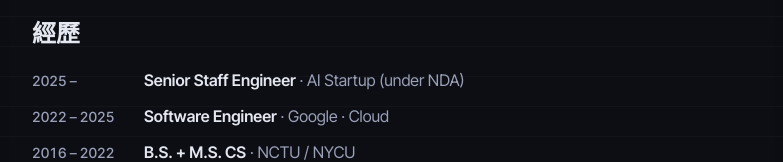
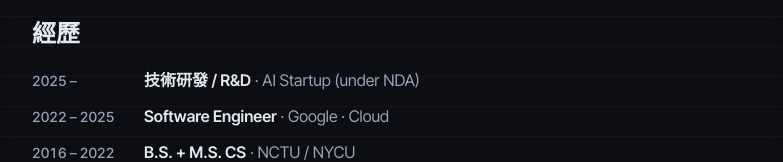
Before and after one commit to HanaYukii/hanayukii-site, a Next.js app: page /about in a window 1280 px wide. Shown: the part 1163-1325 px from the top of the page, without its empty margins (248-1031 px from the left). Built offline with nearby package versions, Linux system fonts and the light colour scheme.

Commit message:
Update profile — describe technical R&D without seniority title

```diff
--- a/src/app/about/AboutContent.tsx
+++ b/src/app/about/AboutContent.tsx
@@ -98,7 +98,7 @@
 };
 
 const background = [
-  { period: "2025 –", role: "Senior Staff Engineer", place: "AI Startup (under NDA)" },
+  { period: "2025 –", role: "技術研發 / R&D", place: "AI Startup (under NDA)" },
   { period: "2022 – 2025", role: "Software Engineer", place: "Google · Cloud" },
   { period: "2016 – 2022", role: "B.S. + M.S. CS", place: "NCTU / NYCU" },
 ];
@@ -167,7 +167,7 @@
         <section>
           {lang === "zh" ? (
             <p className="text-lg leading-relaxed text-text-muted">
-              我是<strong className="text-text">花雪 (HanaYukii)</strong>，<Link href="/blog/cp-career-memoir" className="prose-link">程式競賽</Link>出身，喜歡演算法跟數學。在 <Link href="/blog/leaving-google" className="prose-link">Google 待了三年</Link>後離開，現在在一間 AI 新創做 Senior Staff Engineer，平常也碰 Web3。這個網站隨手記些自己有興趣的東西，想寫啥寫啥。
+              我是<strong className="text-text">花雪 (HanaYukii)</strong>，<Link href="/blog/cp-career-memoir" className="prose-link">程式競賽</Link>出身，喜歡演算法跟數學。在 <Link href="/blog/leaving-google" className="prose-link">Google 待了三年</Link>後離開，現在在一間 AI 新創做技術研發，平常也碰 Web3。這個網站隨手記些自己有興趣的東西，想寫啥寫啥。
             </p>
           ) : (
             <p className="text-lg leading-relaxed text-text-muted">
@@ -175,7 +175,7 @@
               <Link href="/blog/cp-career-memoir" className="prose-link">competitive programming</Link>{" "}
               background, and I like algorithms and math. After{" "}
               <Link href="/blog/leaving-google" className="prose-link">three years at Google</Link>{" "}
-              I left and joined an AI startup, where I&apos;m now a Senior Staff Engineer. I also build in Web3 and write here about whatever I happen to find interesting.
+              I left and joined an AI startup, where I now work in R&amp;D. I also build in Web3 and write here about whatever I happen to find interesting.
             </p>
           )}
         </section>
--- a/src/app/about/page.tsx
+++ b/src/app/about/page.tsx
@@ -2,7 +2,7 @@
 import AboutContent from "./AboutContent";
 
 const DESCRIPTION =
-  "花雪 HanaYukii：ex-Google 工程師、現任 AI 新創 Senior Staff Engineer，程式競賽 ICPC Gold／Codeforces IM，也做 Web3。";
+  "花雪 HanaYukii：ex-Google 工程師，目前在 AI 新創做技術研發，程式競賽 ICPC Gold／Codeforces IM，也做 Web3。";
 
 export const metadata: Metadata = {
   title: "About | 花雪 HanaYukii",
@@ -22,9 +22,8 @@
   name: "花雪 HanaYukii",
   alternateName: ["Erh-Hsuan Lu", "HanaYukii"],
   url: "https://hanayukii.dev",
-  jobTitle: "Senior Staff Engineer",
   description:
-    "Ex-Google engineer, Senior Staff Engineer at an AI startup, competitive programmer (ICPC Gold, Codeforces 2300+, LeetCode 2800+), Web3 protocol contributor.",
+    "Ex-Google engineer working in R&D at an AI startup, competitive programmer (ICPC Gold, Codeforces 2300+, LeetCode 2800+), Web3 protocol contributor.",
   knowsAbout: [
     "C++",
     "Systems Engineering",
--- a/src/app/feed.xml/route.ts
+++ b/src/app/feed.xml/route.ts
@@ -31,7 +31,7 @@
   <channel>
     <title>花雪 HanaYukii</title>
     <link>${SITE_URL}/blog</link>
-    <description>Senior Staff Engineer, competitive programmer, and writer.</description>
+    <description>Engineer working in R&amp;D, competitive programmer, and writer.</description>
     <language>zh-TW</language>
     <lastBuildDate>${new Date(newest).toUTCString()}</lastBuildDate>
     <atom:link href="${SITE_URL}/feed.xml" rel="self" type="application/rss+xml"/>
--- a/src/app/layout.tsx
+++ b/src/app/layout.tsx
@@ -50,11 +50,11 @@
   metadataBase: new URL("https://hanayukii.dev"),
   title: "花雪 HanaYukii",
   description:
-    "Personal site of 花雪 (HanaYukii) — Senior Staff Engineer, competitive programmer, and writer.",
+    "Personal site of 花雪 (HanaYukii) — engineer working in R&D, competitive programmer, and writer.",
   openGraph: {
     title: "花雪 HanaYukii",
     description:
-      "Personal site of 花雪 (HanaYukii) — Senior Staff Engineer, competitive programmer, and writer.",
+      "Personal site of 花雪 (HanaYukii) — engineer working in R&D, competitive programmer, and writer.",
     url: "https://hanayukii.dev",
     siteName: "花雪 HanaYukii",
     type: "website",
@@ -64,7 +64,7 @@
     card: "summary_large_image",
     title: "花雪 HanaYukii",
     description:
-      "Personal site of 花雪 (HanaYukii) — Senior Staff Engineer, competitive programmer, and writer.",
+      "Personal site of 花雪 (HanaYukii) — engineer working in R&D, competitive programmer, and writer.",
   },
   alternates: {
     types: {
--- a/src/app/page.tsx
+++ b/src/app/page.tsx
@@ -26,7 +26,7 @@
         </h1>
         <p className="mt-3 text-sm italic text-accent/80">Starmine, still becoming.</p>
         <p className="mt-5 max-w-2xl text-base leading-relaxed text-text-muted">
-          競賽程式出身，在 Google 待過三年，現在在 AI 新創做 Senior Staff Engineer。
+          競賽程式出身，在 Google 待過三年，現在在 AI 新創做技術研發。
           寫 C++、AI 工具，也寫偶像現場和翻譯。
         </p>
         <div className="mt-5 flex flex-wrap items-center gap-x-5 gap-y-3 text-sm">
--- a/src/app/tutoring/page.tsx
+++ b/src/app/tutoring/page.tsx
@@ -37,7 +37,7 @@
             <li>交大資工學士 (2016–2020)</li>
             <li>交大資工碩士 (2020–2022)</li>
             <li>Google 軟體工程師 (2022–2025)</li>
-            <li>AI 新創 Senior Staff Engineer (2025–)</li>
+            <li>AI 新創技術研發 (2025–)</li>
           </ul>
         </section>
       </FadeIn>
```
